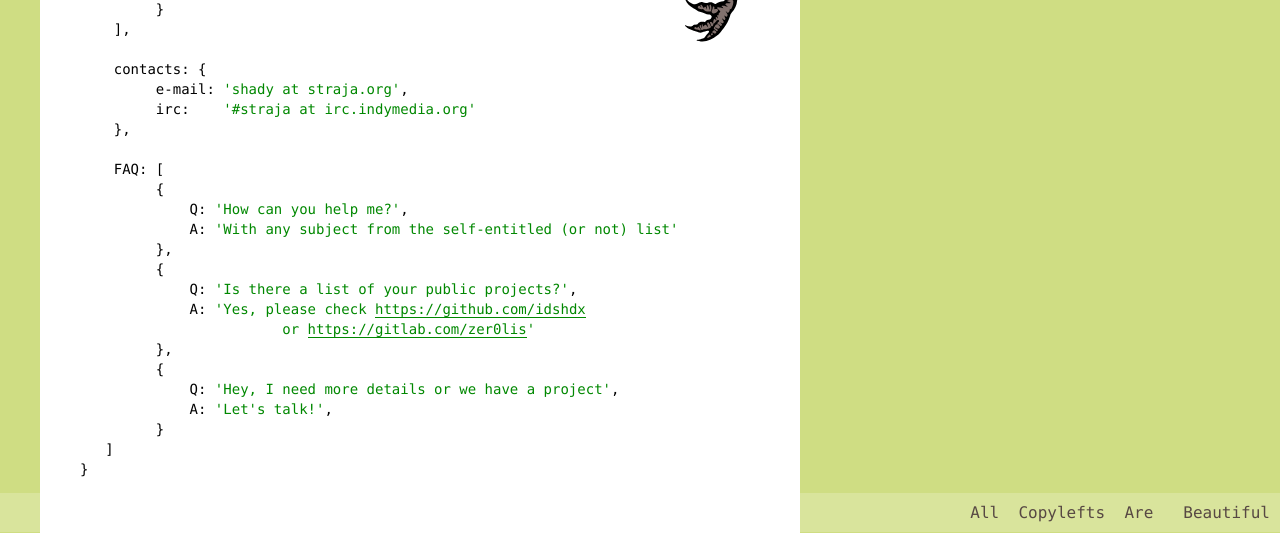
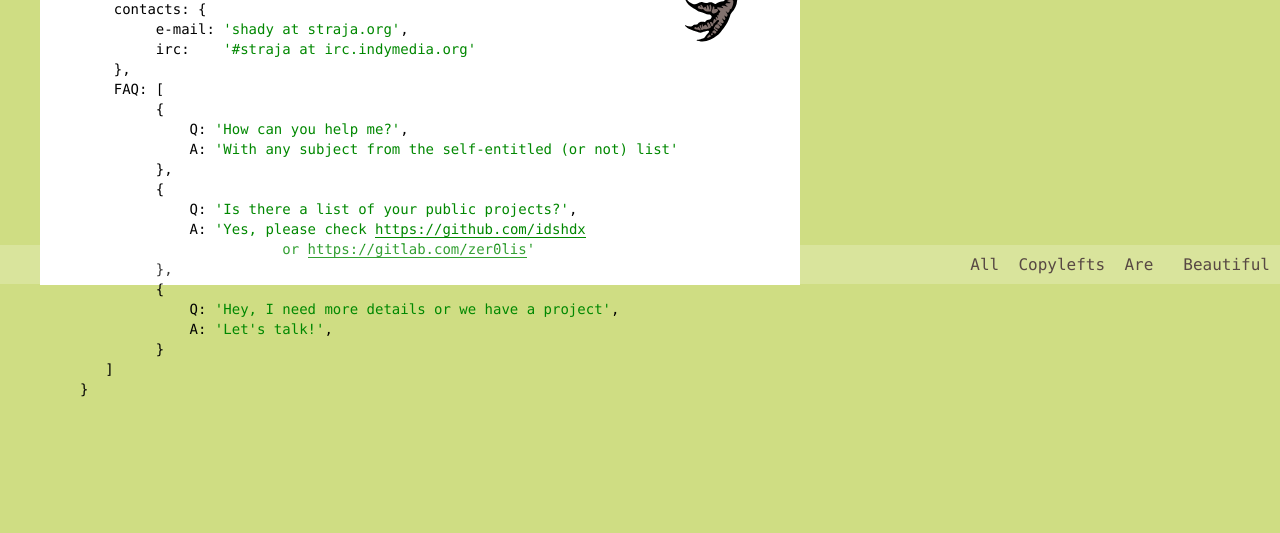
Before and after one commit to idshdx/shady-site, a plain HTML site: page index.html in a window 1280 px wide. Shown: the part 555-1088 px from the top of the page. After the commit the page ends 954 px from the top, so only its background shows below. Drawn offline with Linux system fonts and the light colour scheme.

Commit message:
updated styles

```diff
--- a/css/site.css
+++ b/css/site.css
@@ -48,8 +48,6 @@ nav li {
 .container {
     min-height: 760px;
     height: auto;
-    overflow: auto;
-    flex: 1 0 auto;
     font-size: 14px;
     line-height: 20px;
     background: var(--container-bg);
```
Also changed, not shown: index.html (+0 -4 lines).
